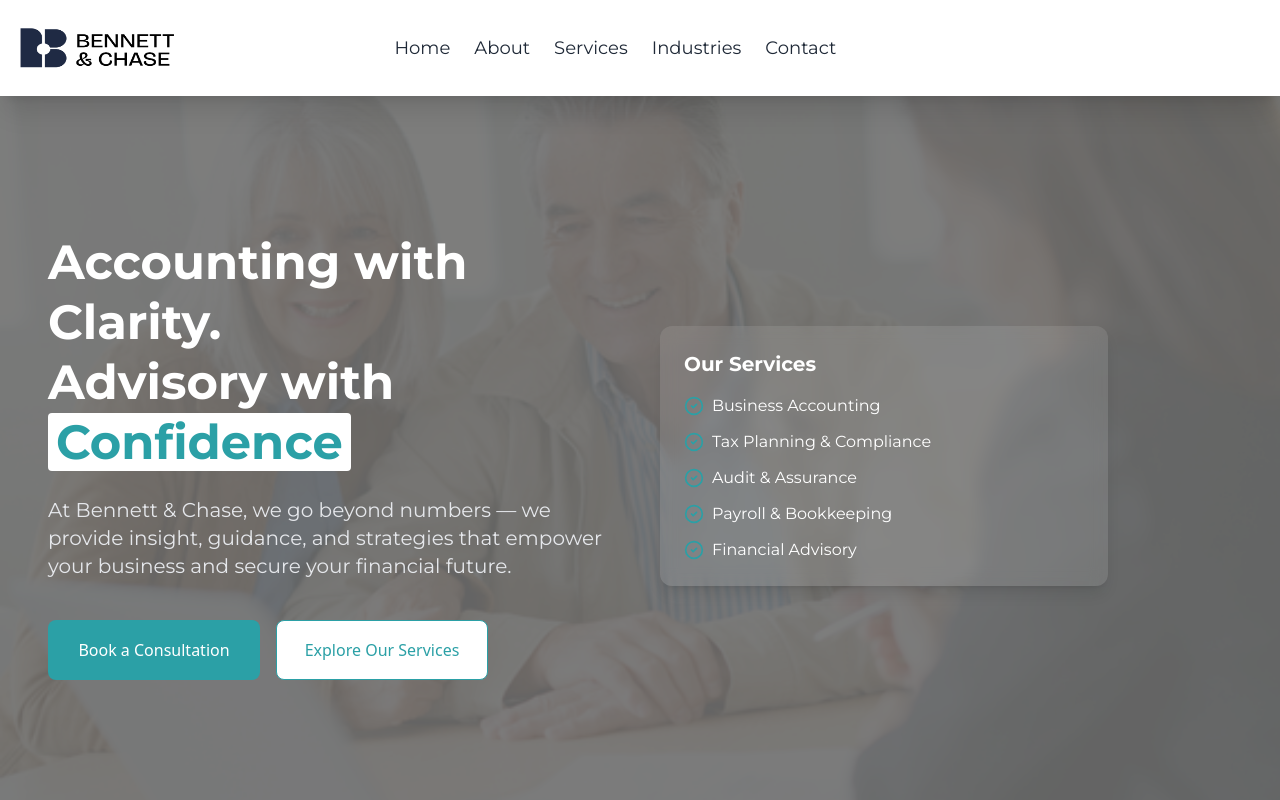
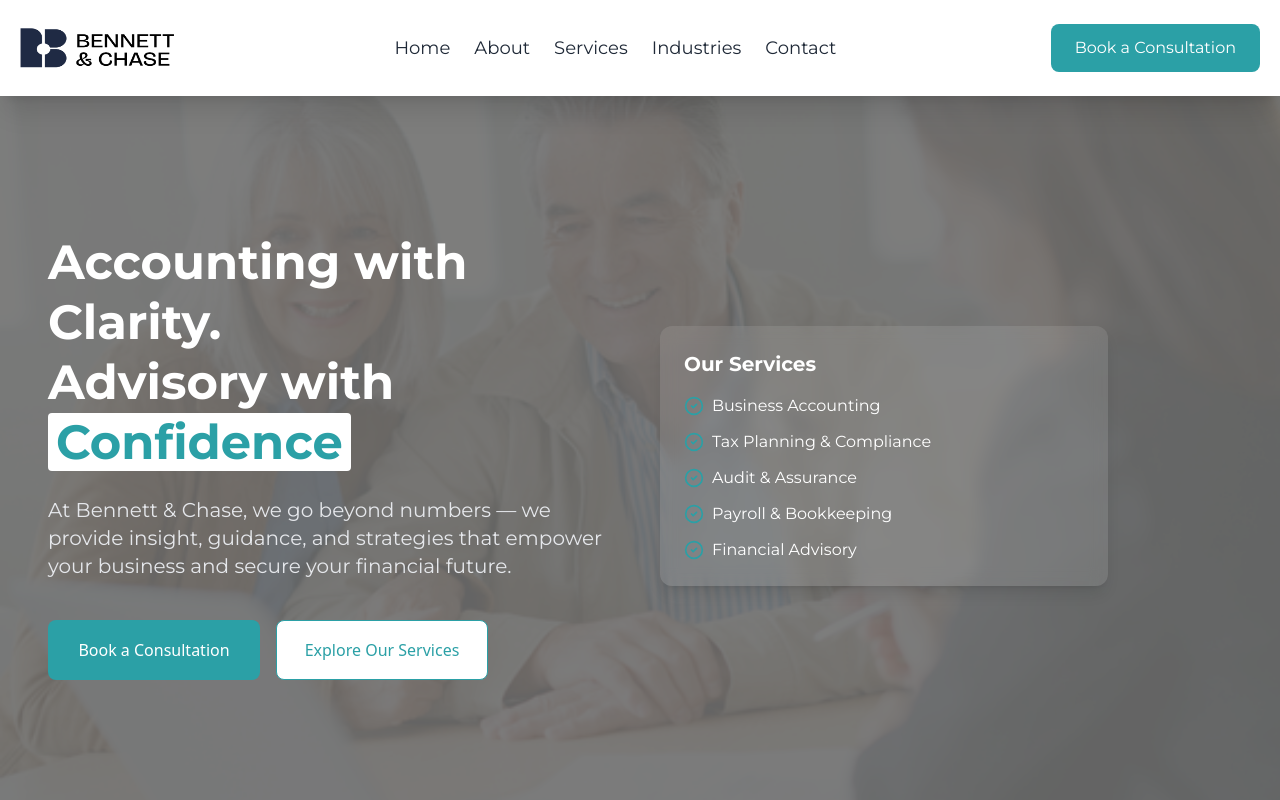
Before and after one commit to abdussalam-toyyib/Bennet-Chase, a React (Vite) app: page / in a window 1280 px wide. Shown: the top 800 px of the page. Built offline with nearby package versions, Linux system fonts and the light colour scheme.

Commit message:
update to update to disappearing cta

```diff
--- a/src/components/shared/ButtonLink.tsx
+++ b/src/components/shared/ButtonLink.tsx
@@ -7,7 +7,7 @@ interface BottonLinkProps {
 
 export const BottonLink = ({href, text, classname = ''}: BottonLinkProps) => {
     return (
-        <a href={href} className={`px-6 py-3 border-none rounded-lg outline-none relative overflow-hidden border dark:bg-[#2BA0A6FF] hover:bg-[#53aeb3] cursor-pointer transform transition duration-300 ${classname}`}>
+        <a href={href} className={`px-6 py-3 border-none rounded-lg outline-none relative overflow-hidden border bg-[#2BA0A6FF] hover:bg-[#53aeb3] cursor-pointer transform transition duration-300 ${classname}`}>
             <span className="relative z-10 text-white"> {text} </span>
         </a>
     )
```
